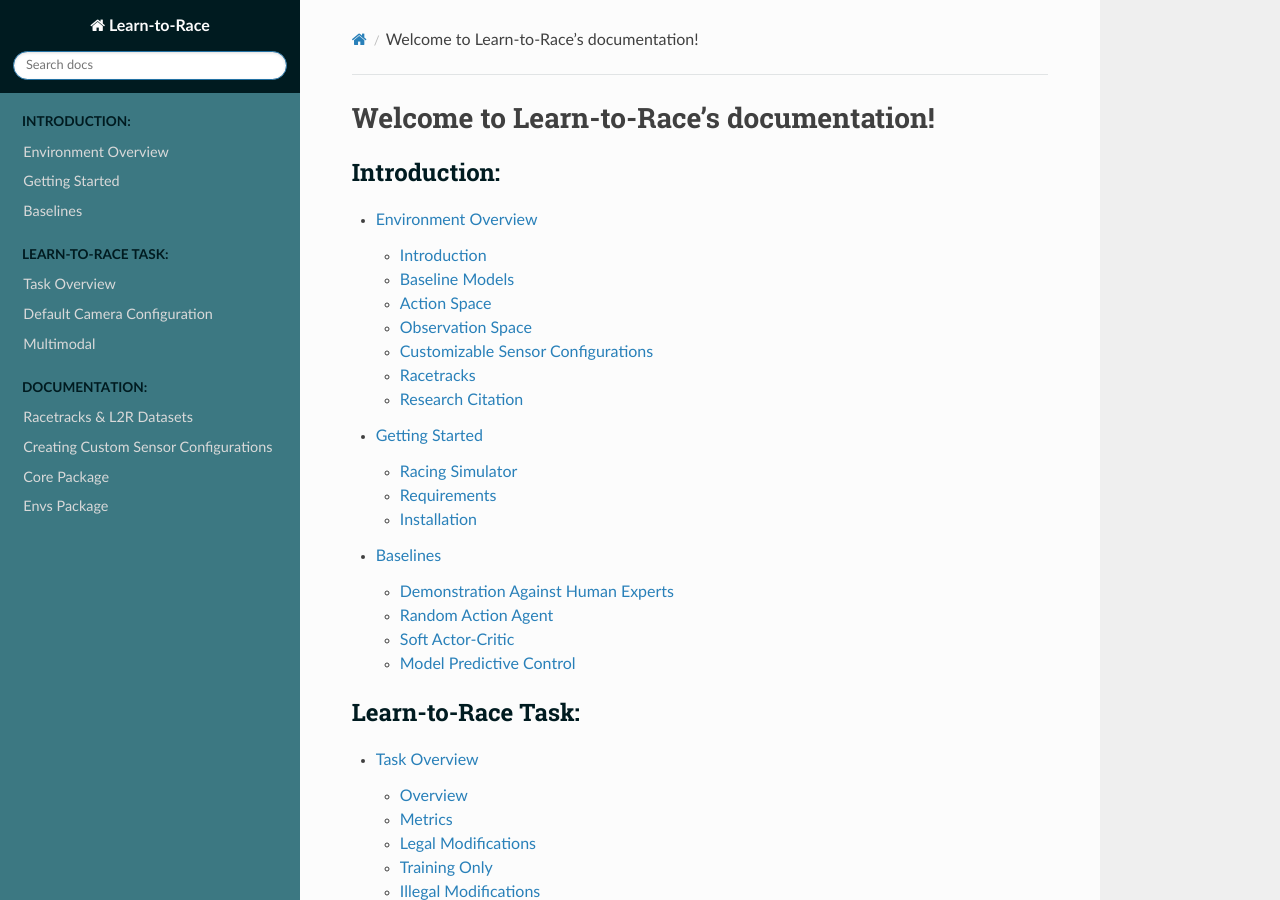
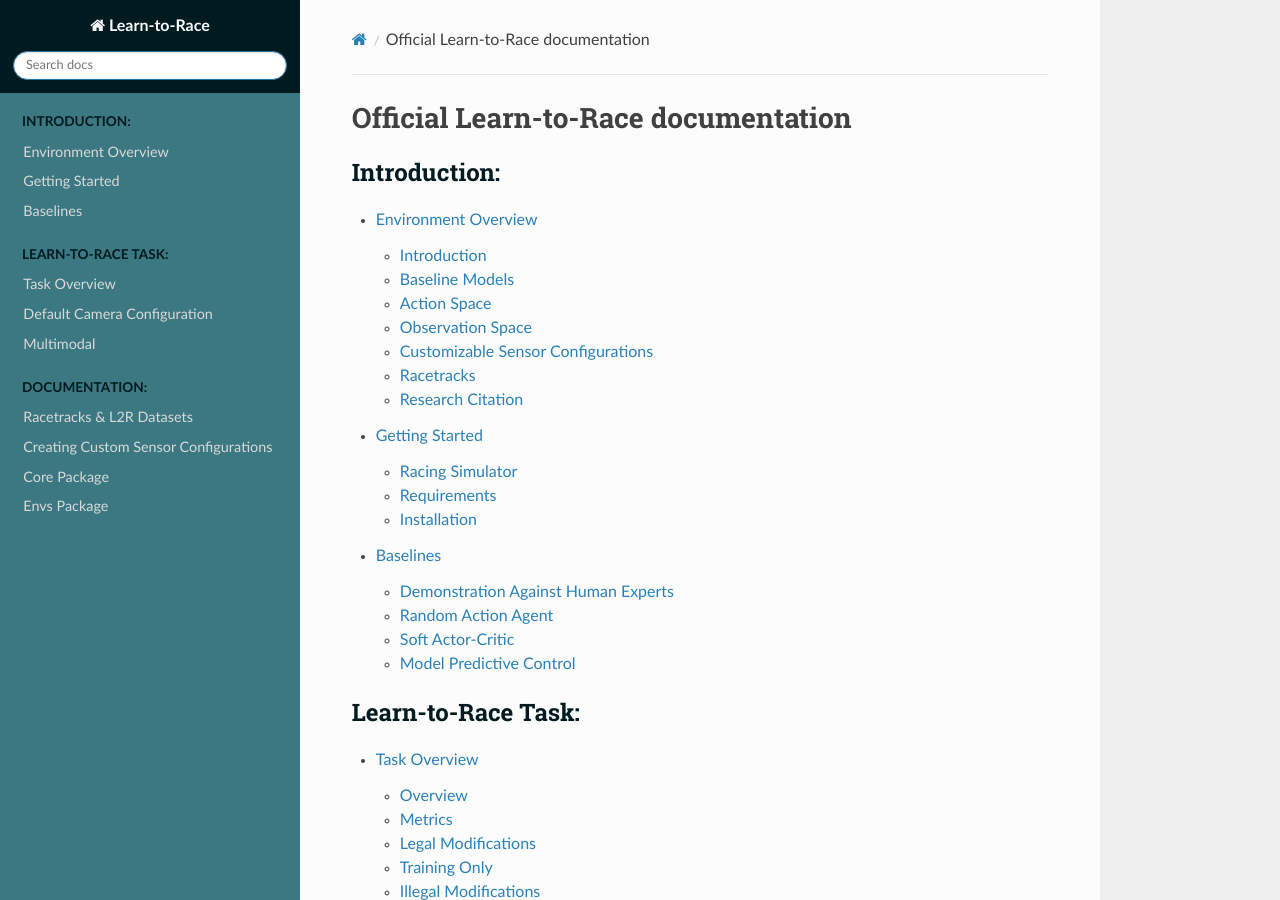
Before and after one commit to learn-to-race/l2r, a Sphinx documentation site: the page built from docs/source/index.rst, in a window 1280 px wide and 900 px high. Built offline with Sphinx 7.4.7 and the Read the Docs theme 2.0.0, drawn with Linux system fonts in a browser that asks for light colours.

Commit message:
Update index.rst

```diff
--- a/docs/source/index.rst
+++ b/docs/source/index.rst
@@ -3,7 +3,7 @@
    You can adapt this file completely to your liking, but it should at least
    contain the root `toctree` directive.
 
-Welcome to Learn-to-Race's documentation!
+Official Learn-to-Race documentation
 =========================================
 
 .. toctree::
```
